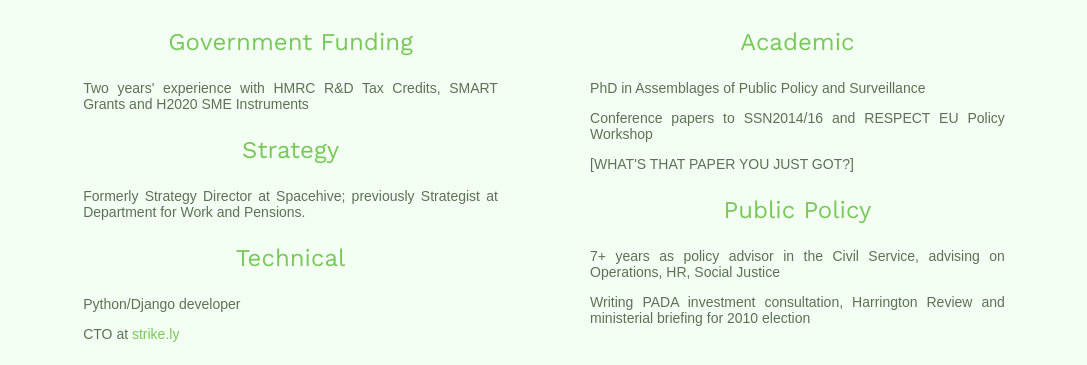
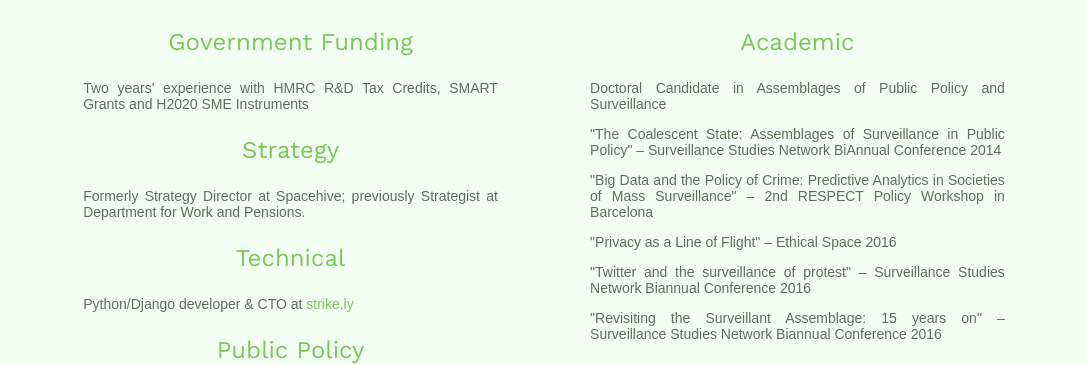
Before and after one commit to iamwithnail/ccampbellco, a plain HTML site: page index.html in a window 1280 px wide. Shown: the part 440-805 px from the top of the page, without its empty margins (96-1183 px from the left). Drawn offline with nearby package versions, Linux system fonts and the light colour scheme; a script that the page names is missing.

Commit message:
content edit

```diff
--- a/css/main.css
+++ b/css/main.css
@@ -135,6 +135,10 @@ a {
 	width: 100%;
 }
 
+.right p {
+	text-align: right;
+}
+
 .nav li {
 	float: left;
 	text-align: center;
--- a/index.html
+++ b/index.html
@@ -45,8 +45,14 @@
             </li>
             <li>
               <h3>Technical</h3>
-              <p>Python/Django developer</p>
-              <p>CTO at <a href="http://strike.ly">strike.ly</a></p>
+              <p>Python/Django developer &amp; CTO at <a href="http://strike.ly">strike.ly</a></p>
+            </li>
+            <li>
+              <h3>Public Policy</h3>
+                <p>7+ years as policy advisor in the Civil Service, advising
+                on Operations, HR, Social Justice</p>
+                <p>Writing PADA investment consultation, Harrington Review and
+                ministerial briefing for 2010 election</p>
             </li>
           </ul>
         </div>
@@ -54,16 +60,18 @@
           <ul>
             <li>
               <h3>Academic</h3>
-                <p>PhD in Assemblages of Public Policy and Surveillance</p>
-                <p>Conference papers to SSN2014/16 and RESPECT EU Policy Workshop</p>
-                <p>[WHAT'S THAT PAPER YOU JUST GOT?]</p>
-            </li>
-            <li>
-              <h3>Public Policy</h3>
-                <p>7+ years as policy advisor in the Civil Service, advising
-                on Operations, HR, Social Justice</p>
-                <p>Writing PADA investment consultation, Harrington Review and
-                ministerial briefing for 2010 election</p>
+                <p>Doctoral Candidate in Assemblages of Public Policy and Surveillance</p>
+                <p>"The Coalescent State: Assemblages of Surveillance in Public
+                Policy" &ndash; Surveillance Studies Network BiAnnual Conference
+                2014</p>
+                <p>"Big Data and the Policy of Crime: Predictive Analytics in
+                Societies of Mass Surveillance" &ndash; 2nd RESPECT Policy Workshop
+                in Barcelona</p>
+                <p>"Privacy as a Line of Flight" &ndash; Ethical Space 2016</p>
+                <p>"Twitter and the surveillance of protest" &ndash;
+                Surveillance Studies Network Biannual Conference 2016</p>
+                <p>"Revisiting the Surveillant Assemblage: 15 years on" &ndash;
+                Surveillance Studies Network Biannual Conference 2016</p>
             </li>
           </ul>
         </div>
```
